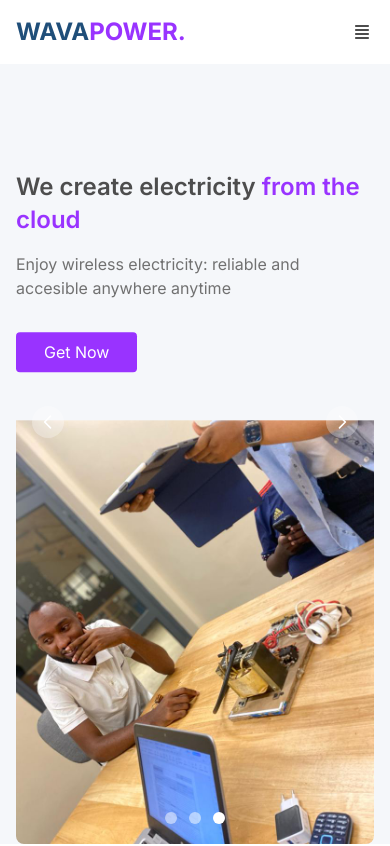
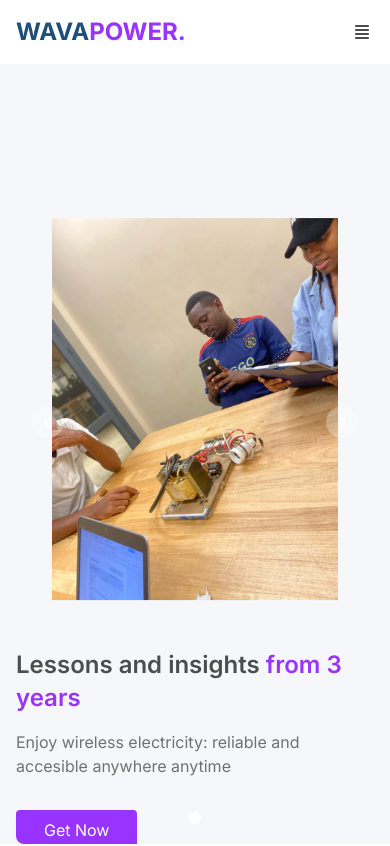
Before and after one commit to christianR15c/wavapower-website, a React (Vite) app: page / in a window 390 px wide. Shown: the top 846 px of the page. Built offline with nearby package versions, Linux system fonts and the light colour scheme.

Commit message:
ft: home page bug fix added

```diff
--- a/src/components/Home.jsx
+++ b/src/components/Home.jsx
@@ -9,8 +9,7 @@ const Home = () => {
     <div className="bg-neutralSilver" id="home">
       <div className="px-4 lg:px-14 max-w-screen-2xl mx-auto min-h-screen h-screen">
         <Carousel className="w-full mx-auto">
-          <div className="my-28 md:my-8 py-12 flex flex-col md:flex-row-reverse items-center justify-between gap-12">
-            {/* Hero text */}
+          {/* <div className="my-28 md:my-8 py-12 flex flex-col md:flex-row-reverse items-center justify-between gap-12">
             <div>
               <h1 className="md:text-5xl text-2xl font-semibold mb-4 text-neutralDGrey md:w-3/4 leading-snug">
                 We create electricity{' '}
@@ -27,46 +26,21 @@ const Home = () => {
             <div>
               <img src={banner1} alt="banner 1" className="max-h-[100vh]" />
             </div>
-          </div>
-          <div className="my-28 md:my-8 py-12 flex flex-col md:flex-row-reverse items-center justify-between gap-12">
-            <div>
+          </div> */}
+          <div className="my-28 md:my-8 py-12 flex flex-col md:flex-row w-[100%] items-center justify-between gap-12 oblique">
+            <div className="w-[80%]">
               <img
                 src={banner2}
                 alt="banner 2"
                 // className="w-24 h-24 object-contain"
               />
             </div>
-
             {/* Hero text */}
             <div>
               <h1 className="md:text-5xl text-2xl font-semibold mb-4 text-neutralDGrey md:w-3/4 leading-snug">
                 Lessons and insights{' '}
                 <span className="text-brandSecondary leading-snug">
                   from 3 years
-                </span>
-              </h1>
-              <p className="text-neutralGrey text-base mb-8">
-                Enjoy wireless electricity: reliable and accesible anywhere
-                anytime
-              </p>
-              <button className="btn-primary">Get Now</button>
-            </div>
-          </div>
-          <div className="my-28 md:my-8 py-12 flex flex-col md:flex-row-reverse items-center justify-between gap-12">
-            <div>
-              <img
-                src={banner3}
-                alt="banner 3"
-                // className="w-24 h-24 object-contain"
-              />
-            </div>
-
-            {/* Hero text */}
-            <div>
-              <h1 className="md:md:text-5xl text-2xl text-2xl font-semibold mb-4 text-neutralDGrey md:w-3/4 leading-snug">
-                Be the first to get this{' '}
-                <span className="text-brandSecondary leading-snug">
-                  amaziing electricity
                 </span>
               </h1>
               <p className="text-neutralGrey text-base mb-8">
```
Also changed, not shown: 1 other file (tests, documents, lock files or other folders).
